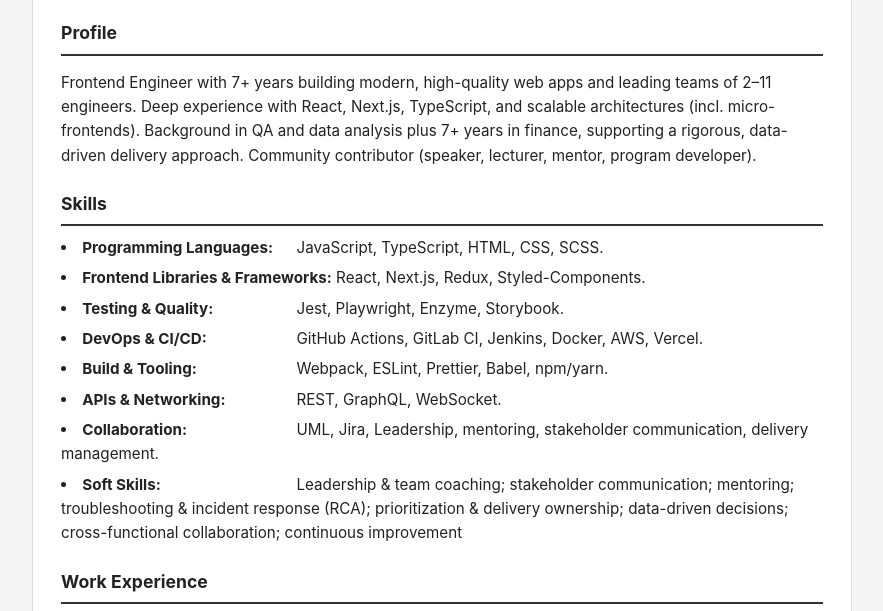
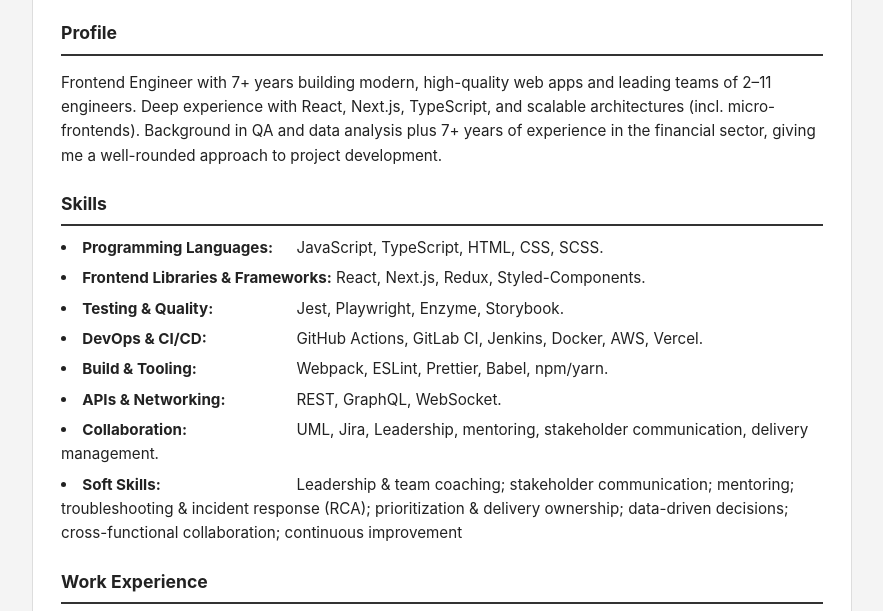
Before and after one commit to AlexKelle/alexandra-kelle-cv, a plain HTML site: page index.html in a window 1280 px wide. Shown: the part 163-774 px from the top of the page, without its empty margins (198-1081 px from the left). Drawn offline with Linux system fonts and the light colour scheme.

Commit message:
refactor: profile was refactored

```diff
--- a/index.html
+++ b/index.html
@@ -27,8 +27,7 @@
 		<p>
 			Frontend Engineer with 7+ years building modern, high-quality web apps and leading teams of 2–11 engineers.
 			Deep experience with React, Next.js, TypeScript, and scalable architectures (incl. micro-frontends).
-			Background in QA and data analysis plus 7+ years in finance, supporting a rigorous, data-driven delivery approach.
-			Community contributor (speaker, lecturer, mentor, program developer).
+			Background in QA and data analysis plus 7+ years of experience in the financial sector, giving me a well-rounded approach to project development.
 		</p>
 	</section>
 
```
